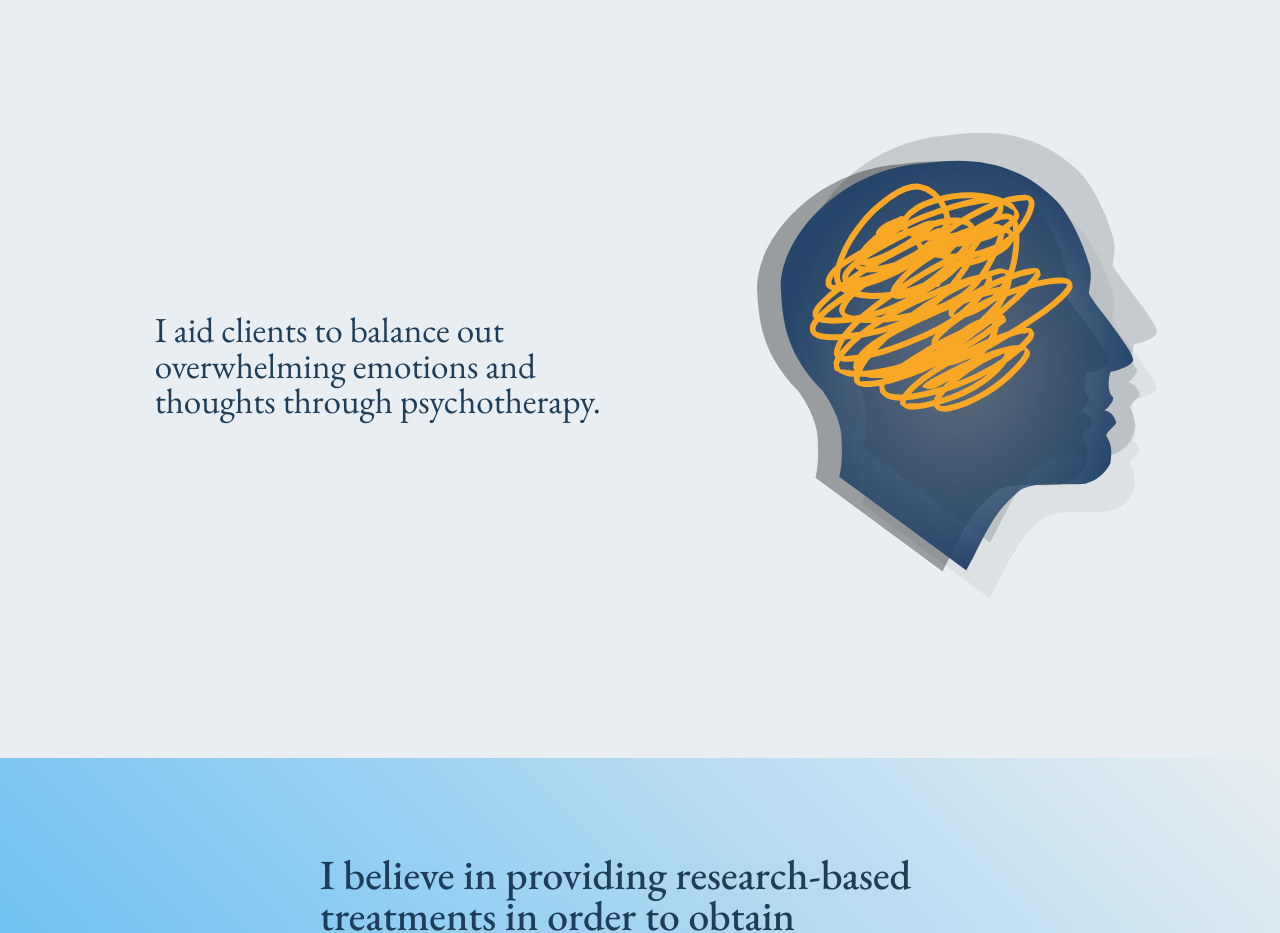
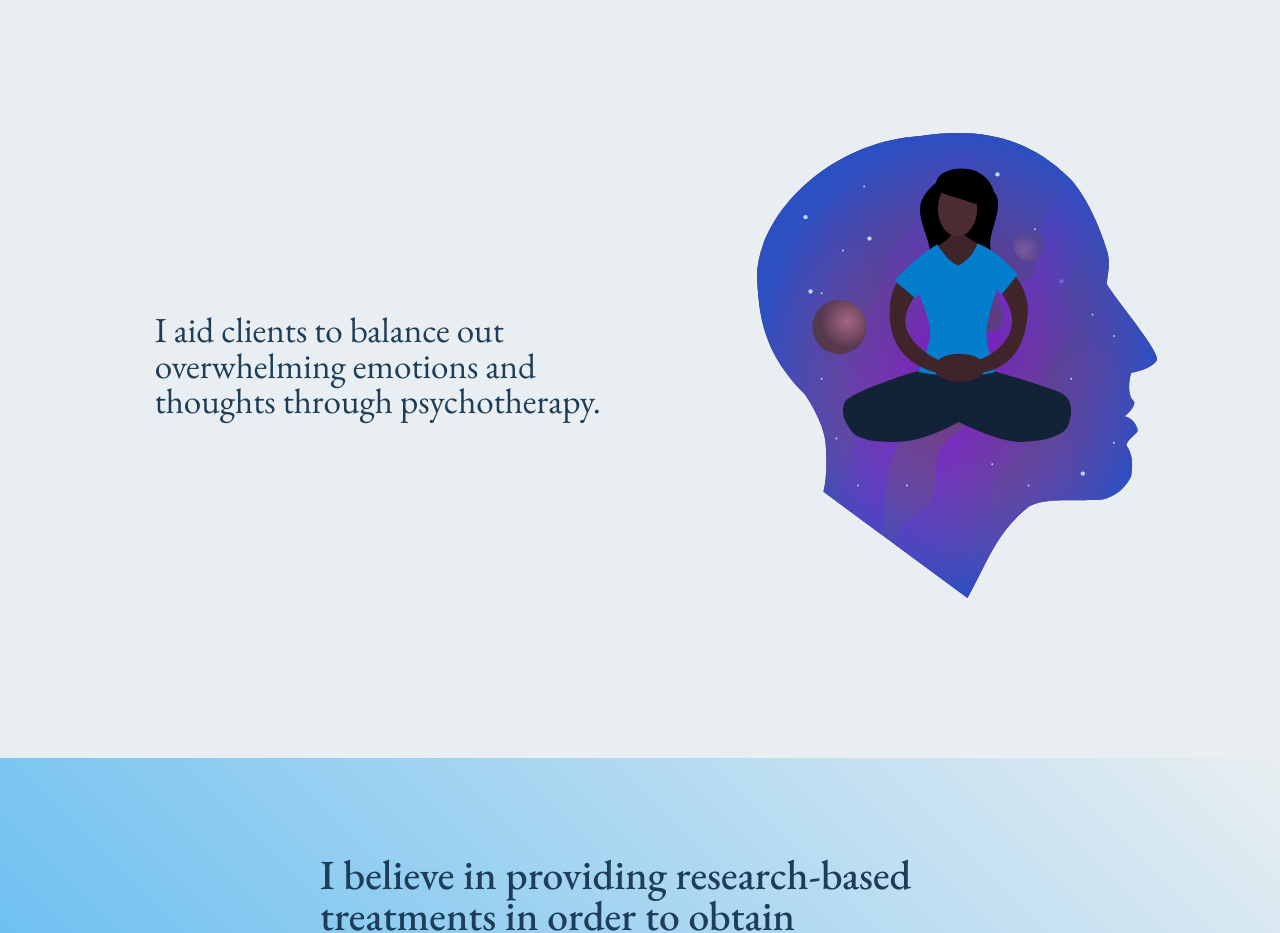
Before and after one commit to wo1vin/ClarityCounseling, a plain HTML site: page index.html in a window 1280 px wide. Shown: the part 840-1773 px from the top of the page. Drawn offline with nearby package versions, Linux system fonts and the light colour scheme.

Commit message:
changed intro back to balance.svg

```diff
--- a/index.html
+++ b/index.html
@@ -34,7 +34,7 @@
             <h2>
                 I aid clients to balance out overwhelming emotions and thoughts through psychotherapy.
             </h2>
-            <img src="assets/overwhelmed.svg">
+            <img src="assets/balance.svg">
         </section>
     </div>
 
```
